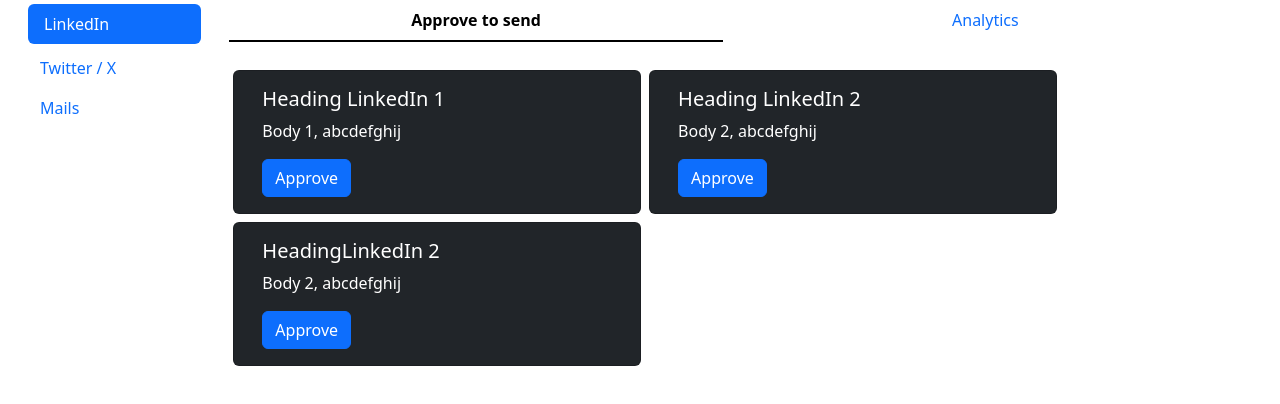
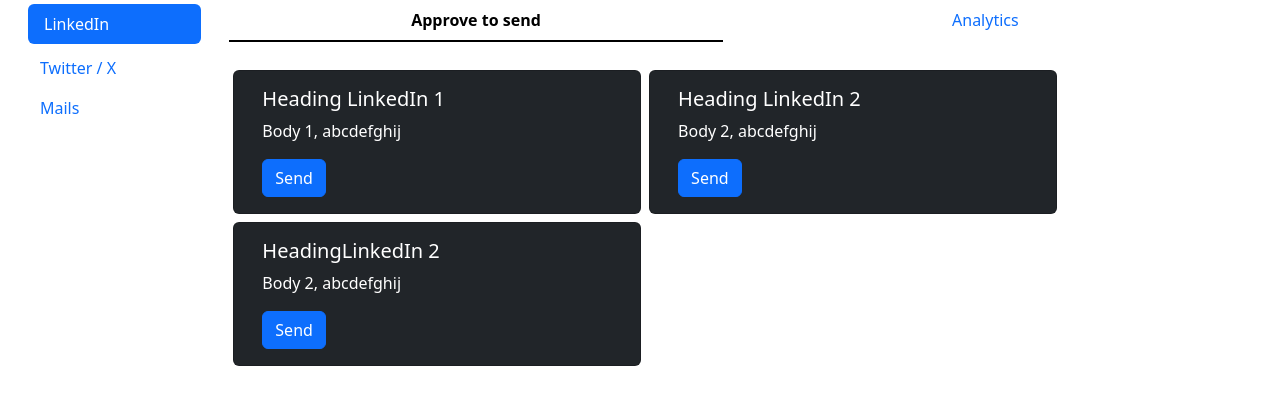
Before and after one commit to Rathish-Rajendran/Gofr-social-media-automation, a React (Vite) app in the folder AI-Alchemy/: page / in a window 1280 px wide. Shown: the top 404 px of the page. Built offline with nearby package versions, Linux system fonts and the light colour scheme.

Commit message:
Do POST to /tweet on tweet send clicks

```diff
--- a/AI-Alchemy/src/App.jsx
+++ b/AI-Alchemy/src/App.jsx
@@ -3,6 +3,29 @@
 import SideBar from './components/sidebar'
 import ContentPage from "./components/contentpage"
 import { useState } from "react"
+
+const BACKEND_URL="http://localhost:8000"
+
+const sendTwitterPostRequest = async (heading, body) => {
+  const content = `${heading}\n\n${body}`; // Combine heading and body
+  try {
+    const response = await fetch(BACKEND_URL + "/tweet", {
+      method: "POST",
+      headers: {
+        "Content-Type": "application/json",
+      },
+      body: JSON.stringify({ content }),
+    });
+
+    if (response.ok) {
+      console.log("Content sent successfully:", content);
+    } else {
+      console.error("Failed to send content:", response.statusText);
+    }
+  } catch (error) {
+    console.error("Error while sending content:", error);
+  }
+}
 
 function App() {
   // showCards is a bool controlling if we should show
@@ -40,15 +63,18 @@
   const twitterContents = [
     {
       heading: "Heading Twitter / X 1",
-      body: "Body 1, abcdefghij"
+      body: "Body 1, abcdefghij",
+      onSend: () => sendTwitterPostRequest("Heading Twitter / X 1", "Body 1, abcdefghij")
     },
     {
       heading: "Heading Twitter / X 2",
-      body: "Body 2, abcdefghij"
+      body: "Body 2, abcdefghij",
+      onSend: () => sendTwitterPostRequest("Heading Twitter / X 2", "Body 2, abcdefghij")
     },
     {
       heading: "HeadingTwitter / X 2",
-      body: "Body 2, abcdefghij"
+      body: "Body 2, abcdefghij",
+      onSend: () => sendTwitterPostRequest("Heading Twitter / X 2", "Body 2, abcdefghij")
     },
   ]
 
--- a/AI-Alchemy/src/components/contentpage.jsx
+++ b/AI-Alchemy/src/components/contentpage.jsx
@@ -1,4 +1,5 @@
 const ContentPage = ({ items, showItems=true }) => {
+    console.log(items)
     return (<div className="container-fluid row g-4 mt-4">
         { /* Show the card items */ }
         { showItems &&
@@ -7,7 +8,9 @@
                     <div className="card-body">
                     <h5 className="card-title">{item.heading}</h5>
                     <p className="card-text">{item.body}</p>
-                    <a href="#" className="btn btn-primary">Approve</a>
+                    <a href="#" className="btn btn-primary"
+                        onClick={item.onSend}
+                    >Send</a>
                     </div>
                 </div>
             ))
```
